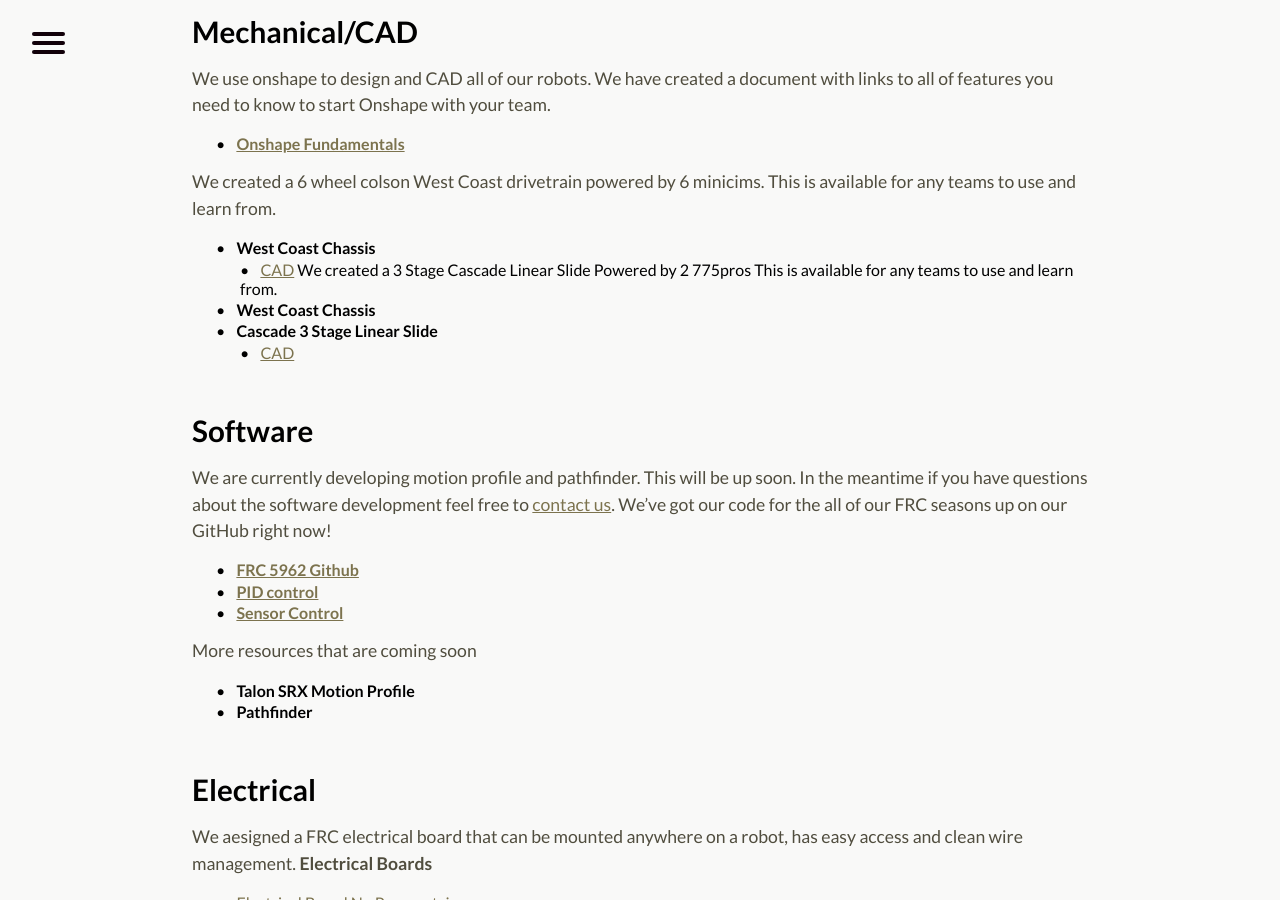
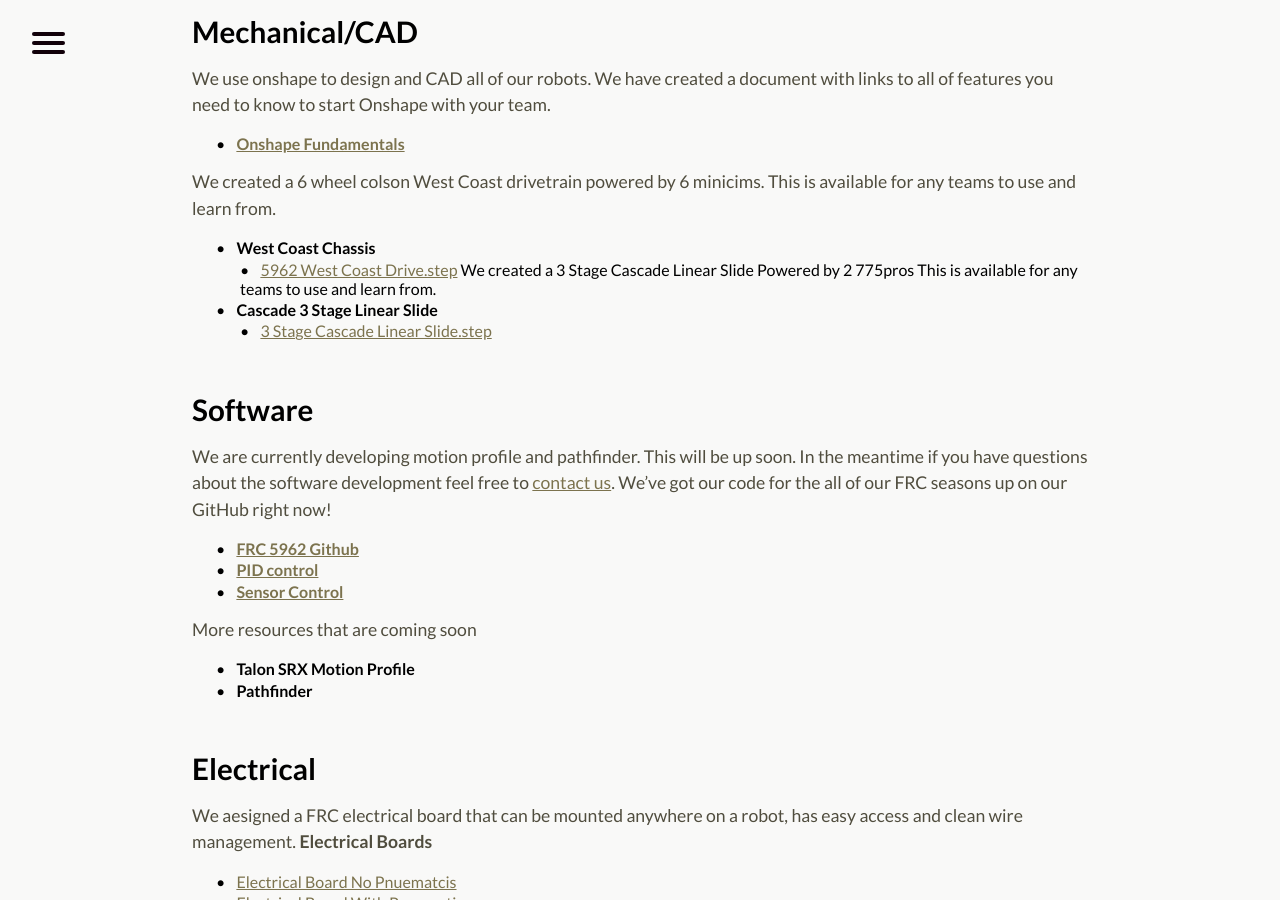
Before and after one commit to perSEVERE-5962/frc5962, a Jekyll site: the page built from resources.markdown, in a window 1280 px wide and 900 px high, scrolled down 437 px. Built offline with Jekyll 4.4.1, drawn with Linux system fonts in a browser that asks for light colours.

Commit message:
Updated Resources

```diff
--- a/resources.markdown
+++ b/resources.markdown
@@ -13,11 +13,10 @@ We use onshape to design and CAD all of our robots. We have created a document w
 
 We created a 6 wheel colson West Coast drivetrain powered by 6 minicims. This is available for any teams to use and learn from.
 2. **West Coast Chassis**
-* [CAD](https://cad.onshape.com/documents/e80495c9718ef658b9602277/w/c900d22023e438b3f3762364/e/1785311103a4f3caaf46ebd2)
+* [5962 West Coast Drive.step](/uploads/5962%20West%20Coast%20Drive.step)
 We created a 3 Stage Cascade Linear Slide Powered by 2 775pros This is available for any teams to use and learn from.
-2. **West Coast Chassis**
 3. **Cascade 3 Stage Linear Slide**
-* [CAD](https://cad.onshape.com/documents/e80495c9718ef658b9602277/w/c900d22023e438b3f3762364/e/de3dcb95c2c5da76a88f254e)
+* [3 Stage Cascade Linear Slide.step](/uploads/3%20Stage%20Cascade%20Linear%20Slide.step)
 <div class="divider"></div>
 ## Software
 We are currently developing motion profile and pathfinder. This will be up soon. In the meantime if you have questions about the software development feel free to [contact us](https://frcpersevere.com/contact). We've got our code for the all of our FRC seasons up on our GitHub right now!
```
